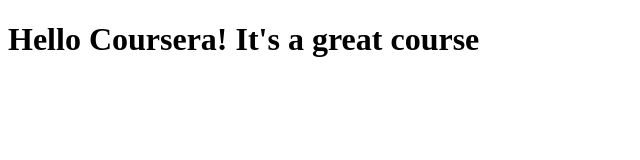
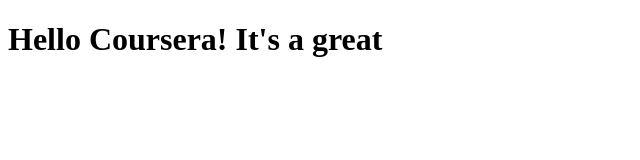
Before and after one commit to Shadrackssien/coursera-test, a plain HTML site: page site/index.html in a window 1280 px wide. Shown: the whole page, without its empty margins (0-640 px from the left). Drawn offline with Linux system fonts and the light colour scheme.

Commit message:
Just playing around

```diff
--- a/site/index.html
+++ b/site/index.html
@@ -6,6 +6,6 @@
 	<title>Hello Coursera!!</title>
 </head>
 <body>
-<h1>Hello Coursera! It's a great course</h1>
+<h1>Hello Coursera! It's a great</h1>
 </body>
 </html>
```
